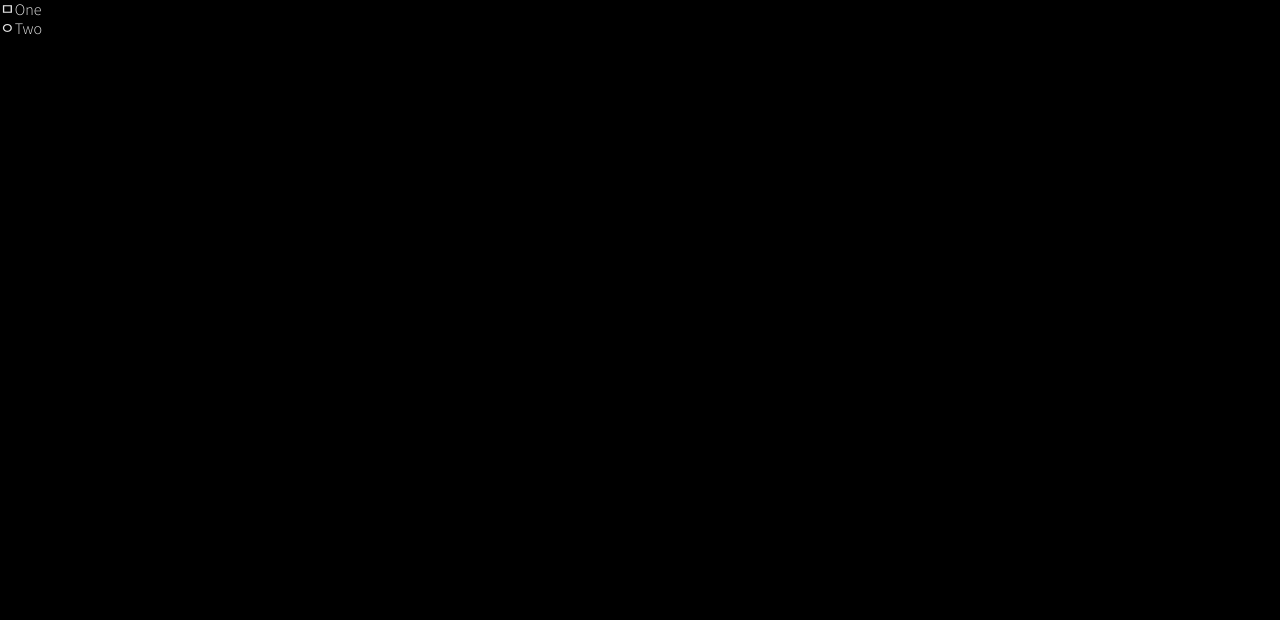
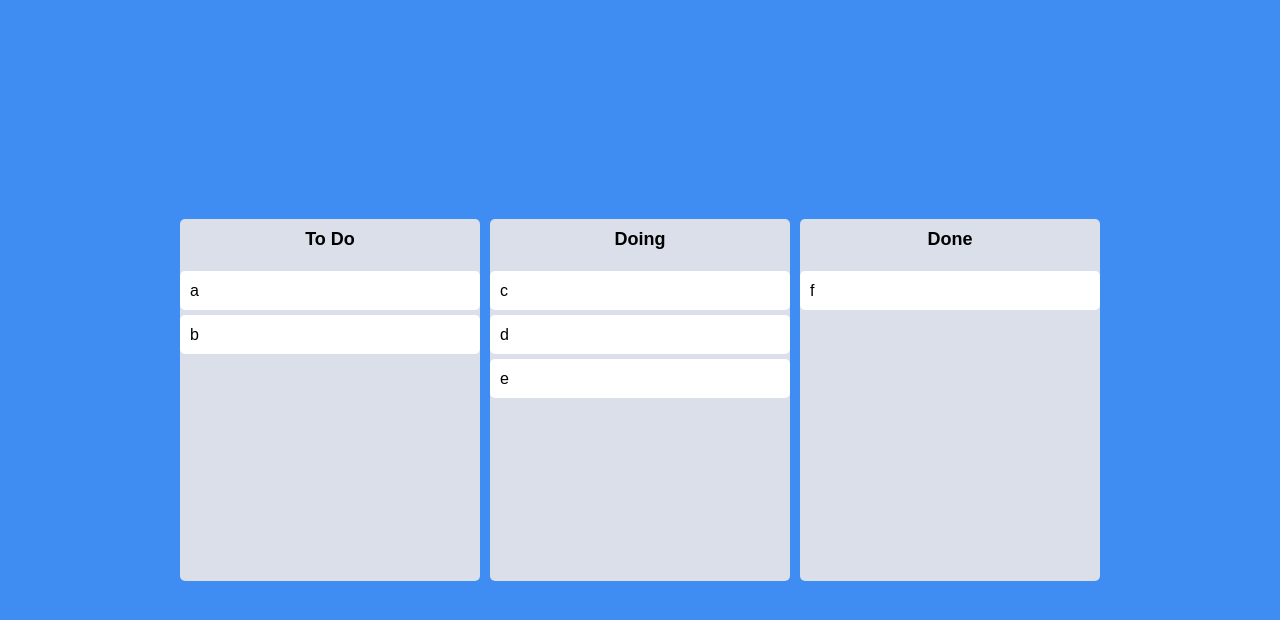
Before and after one commit to dong53358/trello-clone, a React (Create React App) app: page / in a window 1280 px wide. Shown: the top 620 px of the page. Built offline with nearby package versions, Linux system fonts and the light colour scheme.

Commit message:
multi boards

```diff
--- a/src/App.tsx
+++ b/src/App.tsx
@@ -1,37 +1,49 @@
-import { DragDropContext, Draggable, Droppable } from "react-beautiful-dnd";
+import { DragDropContext, DropResult } from "react-beautiful-dnd";
+import { useRecoilState } from "recoil";
+import styled from "styled-components";
+import { toDoState } from "./atoms";
+import Board from "./Components/Board";
+
+const Wrapper = styled.div`
+  display: flex;
+  width: 100vw;
+  margin: 0 auto;
+  justify-content: center;
+  align-items: center;
+  height: 100vh;
+`;
+
+const Boards = styled.div`
+  display: flex;
+  justify-content: center;
+  align-items: flex-start;
+  width: 100%;
+  gap: 10px;
+`;
 
 function App() {
-  const onDragEnd = () => {};
+  const [toDos, setToDos] = useRecoilState(toDoState);
+  const onDragEnd = ({ draggableId, destination, source }: DropResult) => {
+    if (!destination) return;
+    /* setToDos((oldTodos) => {
+      const toDosCopy = [...oldTodos];
+      // 1) Delete item on source.index
+      toDosCopy.splice(source.index, 1);
+      // 2) Put back the item on the destination.index
+      toDosCopy.splice(destination?.index, 0, draggableId);
+      return toDosCopy;
+    });
+    */
+  };
   return (
     <DragDropContext onDragEnd={onDragEnd}>
-      <div>
-        <Droppable droppableId="one">
-          {(magic) => (
-            <ul ref={magic.innerRef} {...magic.droppableProps}>
-              <Draggable draggableId="first" index={0}>
-                {(magic) => (
-                  <li
-                    ref={magic.innerRef}
-                    {...magic.draggableProps}
-                    {...magic.dragHandleProps}
-                  >
-                    <span {...magic.dragHandleProps}>ㅁ</span>
-                    One
-                  </li>
-                )}
-              </Draggable>
-              <Draggable draggableId="second" index={1}>
-                {(magic) => (
-                  <li ref={magic.innerRef} {...magic.draggableProps}>
-                    <span {...magic.dragHandleProps}>ㅇ</span>
-                    Two
-                  </li>
-                )}
-              </Draggable>
-            </ul>
-          )}
-        </Droppable>
-      </div>
+      <Wrapper>
+        <Boards>
+          {Object.keys(toDos).map((boardId) => (
+            <Board boardId={boardId} key={boardId} toDos={toDos[boardId]} />
+          ))}
+        </Boards>
+      </Wrapper>
     </DragDropContext>
   );
 }
--- /dev/null
+++ b/src/Components/Board.tsx
@@ -0,0 +1,44 @@
+import { Droppable } from "react-beautiful-dnd";
+import styled from "styled-components";
+import DragabbleCard from "./DragabbleCard";
+
+const Wrapper = styled.div`
+  width: 300px;
+  padding: 20px 0px;
+  padding-top: 10px;
+  background-color: ${(props) => props.theme.boardColor};
+  border-radius: 5px;
+  min-height: 300px;
+`;
+
+const Title = styled.h2`
+  text-align: center;
+  font-weight: 600;
+  margin-bottom: 10px;
+  font-size: 18px;
+`;
+
+interface IBoardProps {
+  toDos: string[];
+  boardId: string;
+}
+
+function Board({ toDos, boardId }: IBoardProps) {
+  return (
+    <Wrapper>
+      <Title>{boardId}</Title>
+      <Droppable droppableId={boardId}>
+        {(magic) => (
+          <Wrapper ref={magic.innerRef} {...magic.droppableProps}>
+            {toDos.map((toDo, index) => (
+              <DragabbleCard key={toDo} index={index} toDo={toDo} />
+            ))}
+            {magic.placeholder}
+          </Wrapper>
+        )}
+      </Droppable>
+    </Wrapper>
+  );
+}
+
+export default Board;
--- /dev/null
+++ b/src/Components/DragabbleCard.tsx
@@ -0,0 +1,34 @@
+import React from "react";
+import { Draggable } from "react-beautiful-dnd";
+import styled from "styled-components";
+
+const Card = styled.div`
+  border-radius: 5px;
+  margin-bottom: 5px;
+  padding: 10px;
+  background-color: ${(props) => props.theme.cardColor};
+`;
+
+interface IDragabbleCardProps {
+  toDo: string;
+  index: number;
+}
+
+function DragabbleCard({ toDo, index }: IDragabbleCardProps) {
+  console.log(toDo, "has been rendered");
+  return (
+    <Draggable key={toDo} draggableId={toDo} index={index}>
+      {(magic) => (
+        <Card
+          ref={magic.innerRef}
+          {...magic.dragHandleProps}
+          {...magic.draggableProps}
+        >
+          {toDo}
+        </Card>
+      )}
+    </Draggable>
+  );
+}
+
+export default React.memo(DragabbleCard);
--- a/src/atoms.tsx
+++ b/src/atoms.tsx
@@ -1,18 +1,14 @@
 import { atom, selector } from "recoil";
 
-export const minutesState = atom({
-  key: "minutes",
-  default: 0,
-});
+interface IToDoState {
+  [key: string]: string[];
+}
 
-export const hoursSelector = selector<number>({
-  key: "hours",
-  get: ({ get }) => {
-    const minutes = get(minutesState);
-    return minutes / 60;
-  },
-  set: ({ set }, newValue) => {
-    const minutes = Number(newValue) * 60;
-    set(minutesState, minutes);
+export const toDoState = atom<IToDoState>({
+  key: "toDo",
+  default: {
+    "To Do": ["a", "b"],
+    Doing: ["c", "d", "e"],
+    Done: ["f"],
   },
 });
--- a/src/index.tsx
+++ b/src/index.tsx
@@ -4,7 +4,7 @@
 import { ThemeProvider } from "styled-components";
 import App from "./App";
 import { createGlobalStyle } from "styled-components";
-import { theme } from "./theme";
+import { darkTheme } from "./theme";
 
 const GlobalStyle = createGlobalStyle`
 @import url('https://fonts.googleapis.com/css2?family=Source+Sans+Pro:wght@300;400&display=swap');
@@ -65,9 +65,9 @@
 body {
   font-weight: 300;
   font-family: 'Source Sans Pro', sans-serif;
-  color:${(props) => props.theme.white.darker};
+  background-color: ${(props) => props.theme.bgColor};
+  color:black;
   line-height: 1.2;
-  background-color: black;
 }
 a {
   text-decoration:none;
@@ -82,7 +82,7 @@
 root.render(
   // <React.StrictMode>
   <RecoilRoot>
-    <ThemeProvider theme={theme}>
+    <ThemeProvider theme={darkTheme}>
       <GlobalStyle />
       <App />
     </ThemeProvider>
--- a/src/theme.ts
+++ b/src/theme.ts
@@ -1,14 +1,7 @@
 import { DefaultTheme } from "styled-components";
 
-export const theme: DefaultTheme = {
-  red: "#E51013",
-  black: {
-    veryDark: "#141414",
-    darker: "#181818",
-    lighter: "#2F2F2F",
-  },
-  white: {
-    lighter: "#fff",
-    darker: "#e5e5e5",
-  },
+export const darkTheme: DefaultTheme = {
+  bgColor: "#3F8CF2",
+  boardColor: "#DADFE9",
+  cardColor: "white",
 };
```
Also changed, not shown: src/styled.d.ts (+3 -10 lines).
